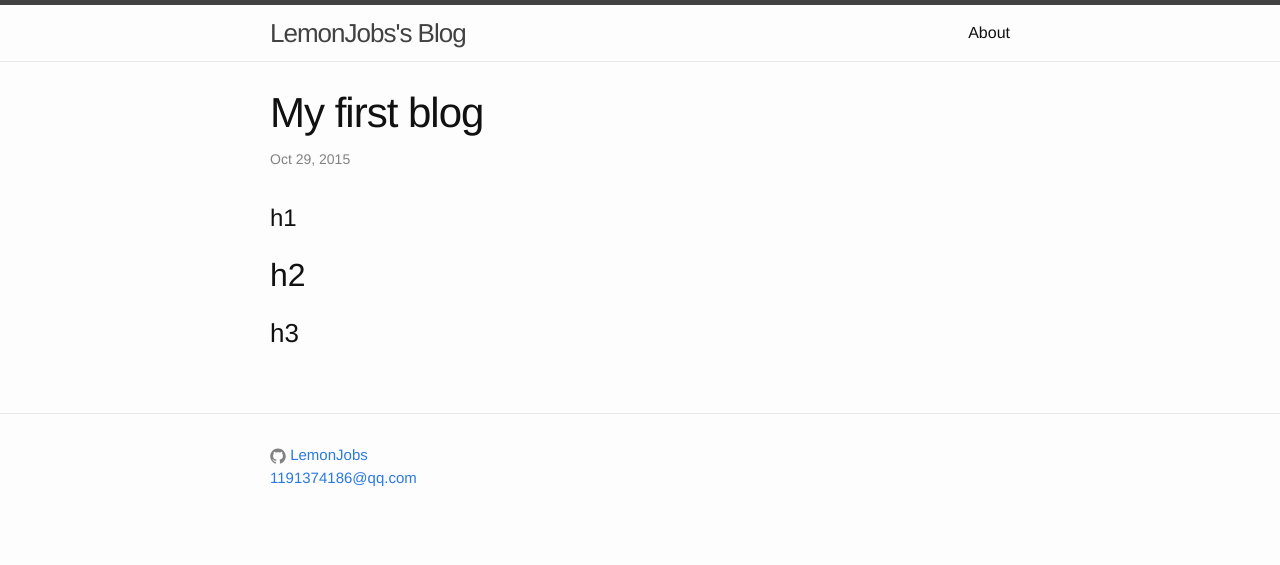
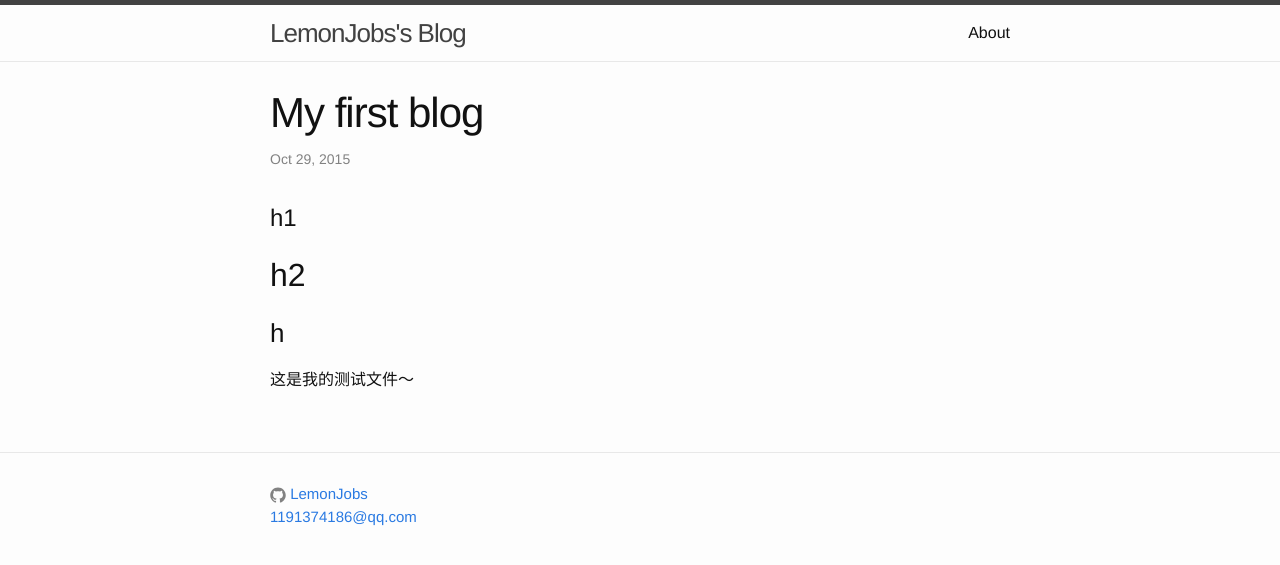
Before and after one commit to LemonJobs/LemonJobs.github.io, a Jekyll site: the page built from _posts/2015-10-29-my-first-blog.markdown, in a window 1280 px wide. Shown: the top 565 px of the page. Built offline with Jekyll 4.4.1, drawn with Linux system fonts in a browser that asks for light colours.

Commit message:
Update 2015-10-29-my-first-blog.markdown

```diff
--- a/_posts/2015-10-29-my-first-blog.markdown
+++ b/_posts/2015-10-29-my-first-blog.markdown
@@ -10,4 +10,5 @@ categories: jekyll update
 
 ##  h2
 
-### h3
+### h
+这是我的测试文件～
```
